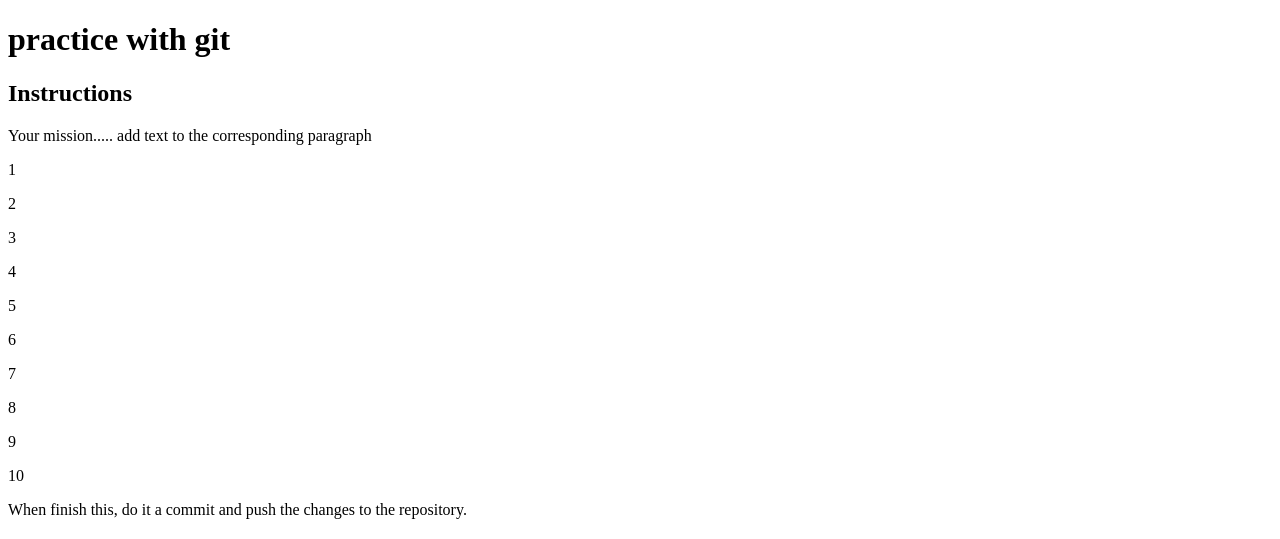
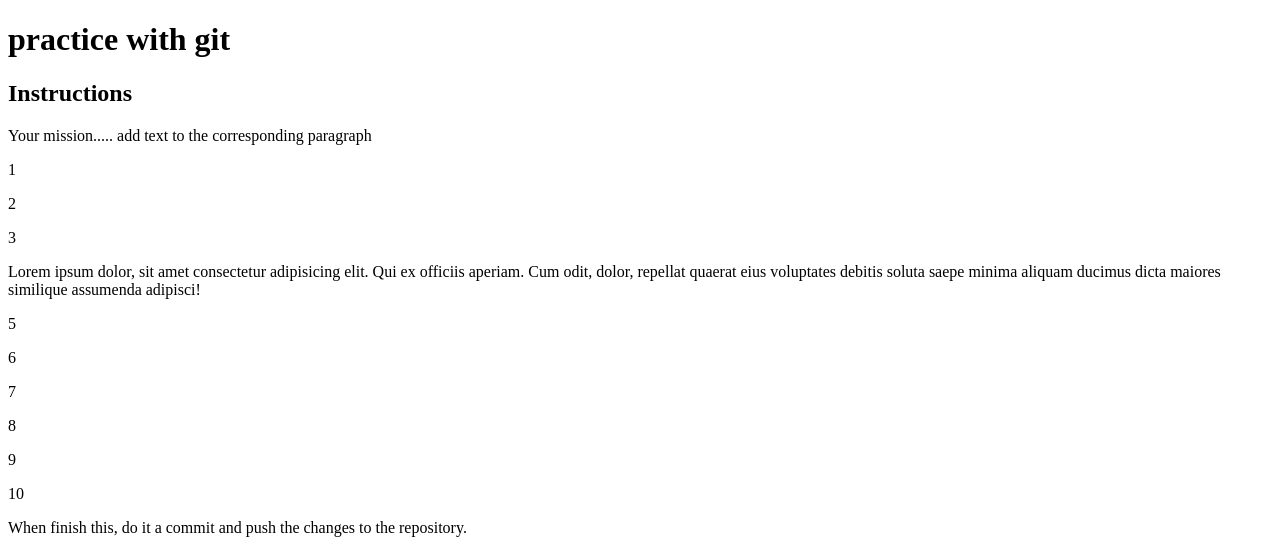
Before and after one commit to adrianeso/practicegit, a PHP site: page /first.php in a window 1280 px wide. Shown: the top 539 px of the page. Run offline with PHP 8.4, Linux system fonts and the light colour scheme.

Commit message:
add content to paragraph 4

```diff
--- a/first.php
+++ b/first.php
@@ -18,7 +18,7 @@
 <p>1</p>
 <p>2</p>
 <p>3</p>
-<p>4</p>
+<p>Lorem ipsum dolor, sit amet consectetur adipisicing elit. Qui ex officiis aperiam. Cum odit, dolor, repellat quaerat eius voluptates debitis soluta saepe minima aliquam ducimus dicta maiores similique assumenda adipisci!</p>
 <p>5</p>
 <p>6</p>
 <p>7</p>
```
